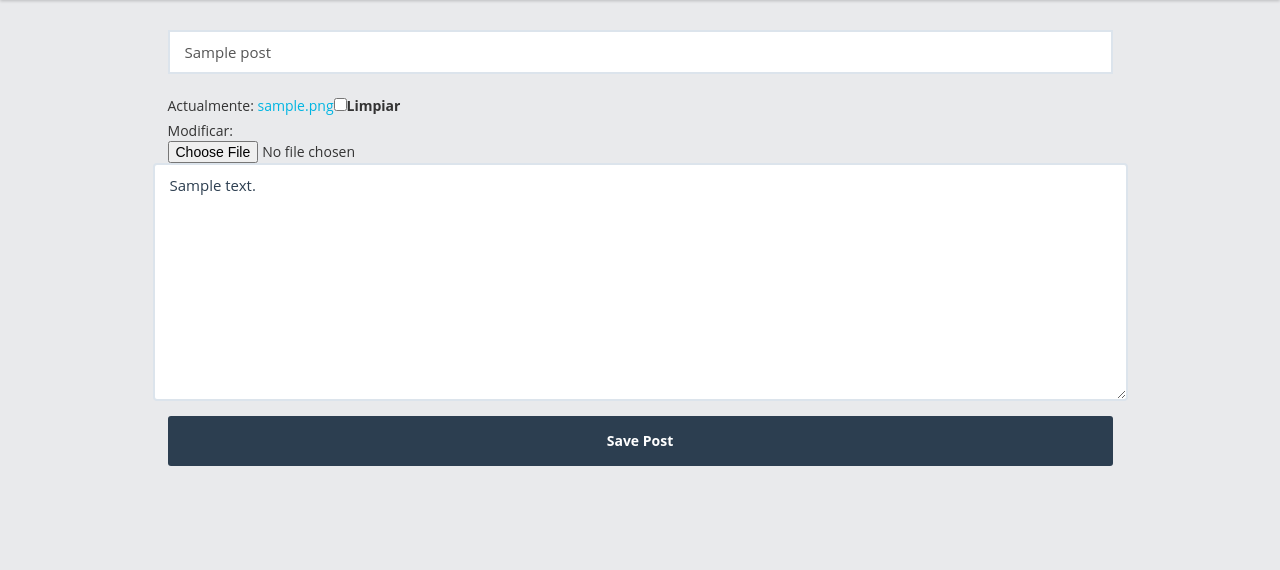
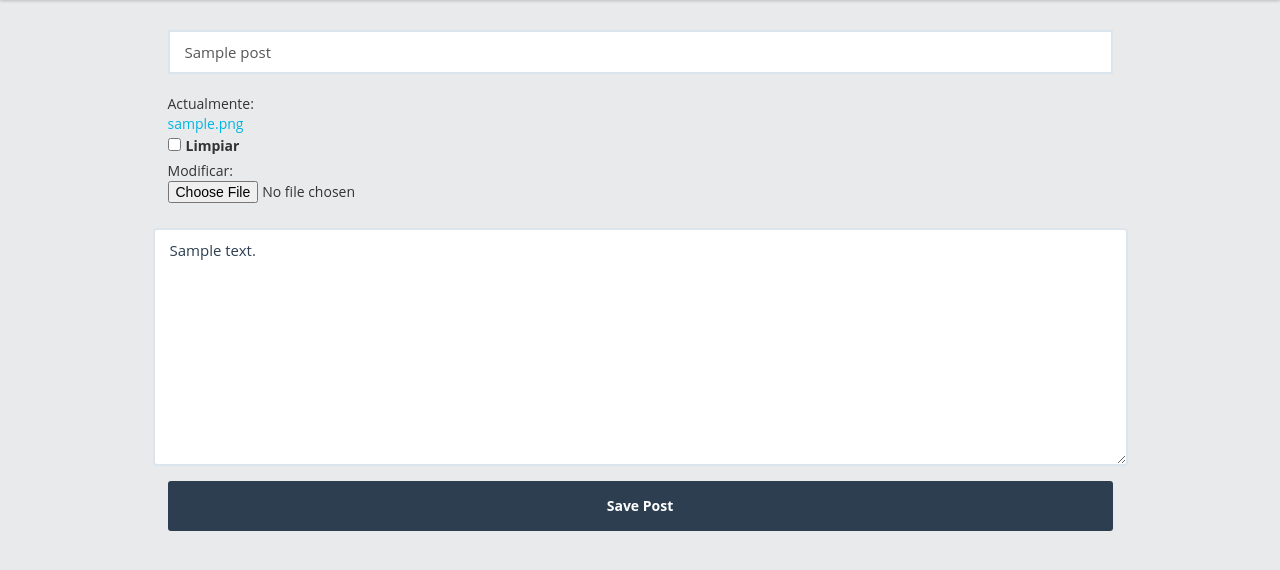
Before and after one commit to amosISA/sharing_things, a Django app: a page that uses posts/templates/posts/post_create.html in a window 1280 px wide. Shown: the part 60-630 px from the top of the page. Run offline with Django 3.2, Linux system fonts and the light colour scheme; a user stored in the database is signed in; tables that the repository leaves empty hold one stand-in row (values such as "Sample post"); some libraries are stand-ins or nearby versions.

Commit message:
Added styles to update post

```diff
--- a/posts/static/posts/css/base.css
+++ b/posts/static/posts/css/base.css
@@ -968,5 +968,12 @@ body {
 @media (max-width: 767px) {
   .nav .divider-vertical {
     display: none; } }
+/* Update post image file */
+.ag_create_post_wrapper .update_file_image_div {
+  margin-bottom: 25px; }
+  .ag_create_post_wrapper .update_file_image_div a {
+    display: block; }
+  .ag_create_post_wrapper .update_file_image_div #image-clear_id {
+    margin-right: 5px; }
 
 /*# sourceMappingURL=base.css.map */
--- a/posts/static/posts/scss/base.scss
+++ b/posts/static/posts/scss/base.scss
@@ -1288,3 +1288,18 @@ body {
         display: none;
      }
 }
+
+/* Update post image file */
+.ag_create_post_wrapper {
+  .update_file_image_div {
+    margin-bottom: 25px;
+
+    a {
+      display: block;
+    }
+
+    #image-clear_id {
+      margin-right: 5px;
+    }
+  }
+}
--- a/posts/templates/posts/post_create.html
+++ b/posts/templates/posts/post_create.html
@@ -39,7 +39,7 @@
                         </span>
                     </div>
                 {% else %}
-                    <div class="input-group">
+                    <div class="input-group update_file_image_div">
                         {{ form.image }}
                     </div>
                 {% endif %}
```
Also changed, not shown: 1 other file.
